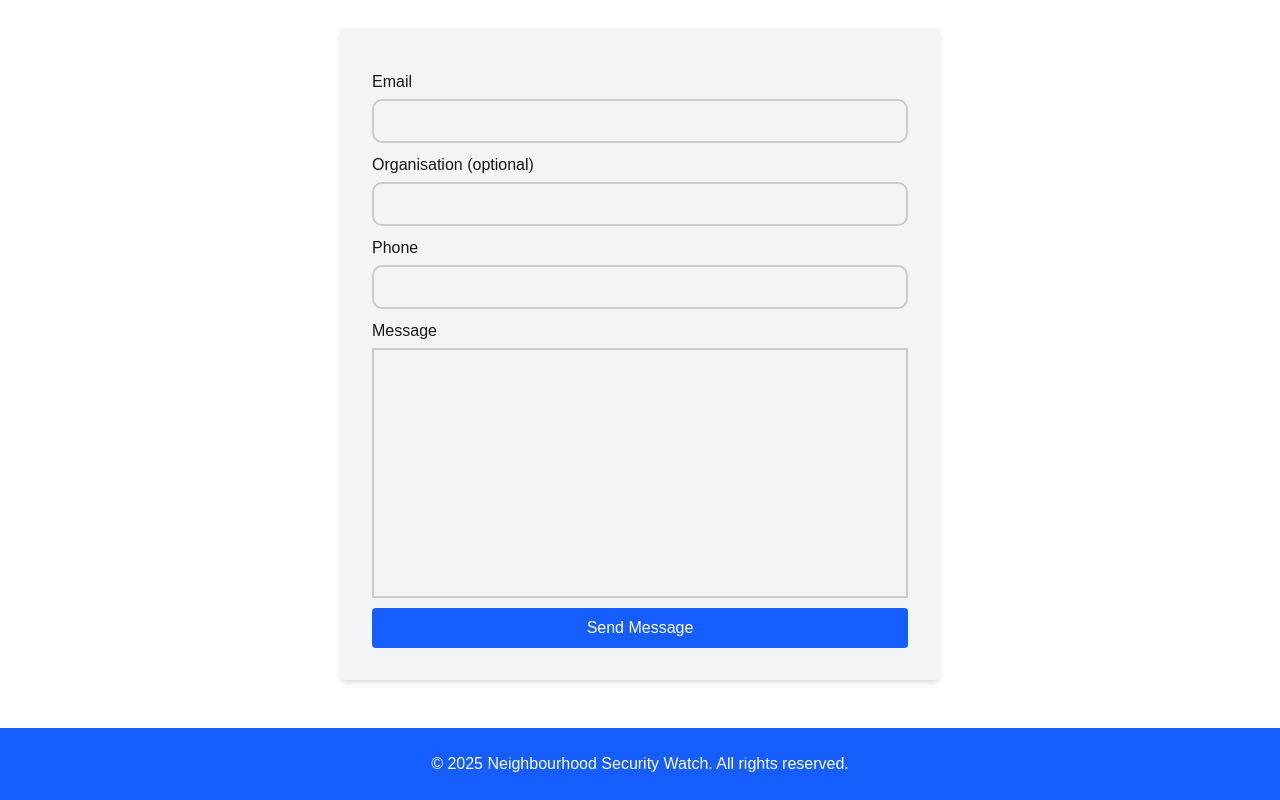
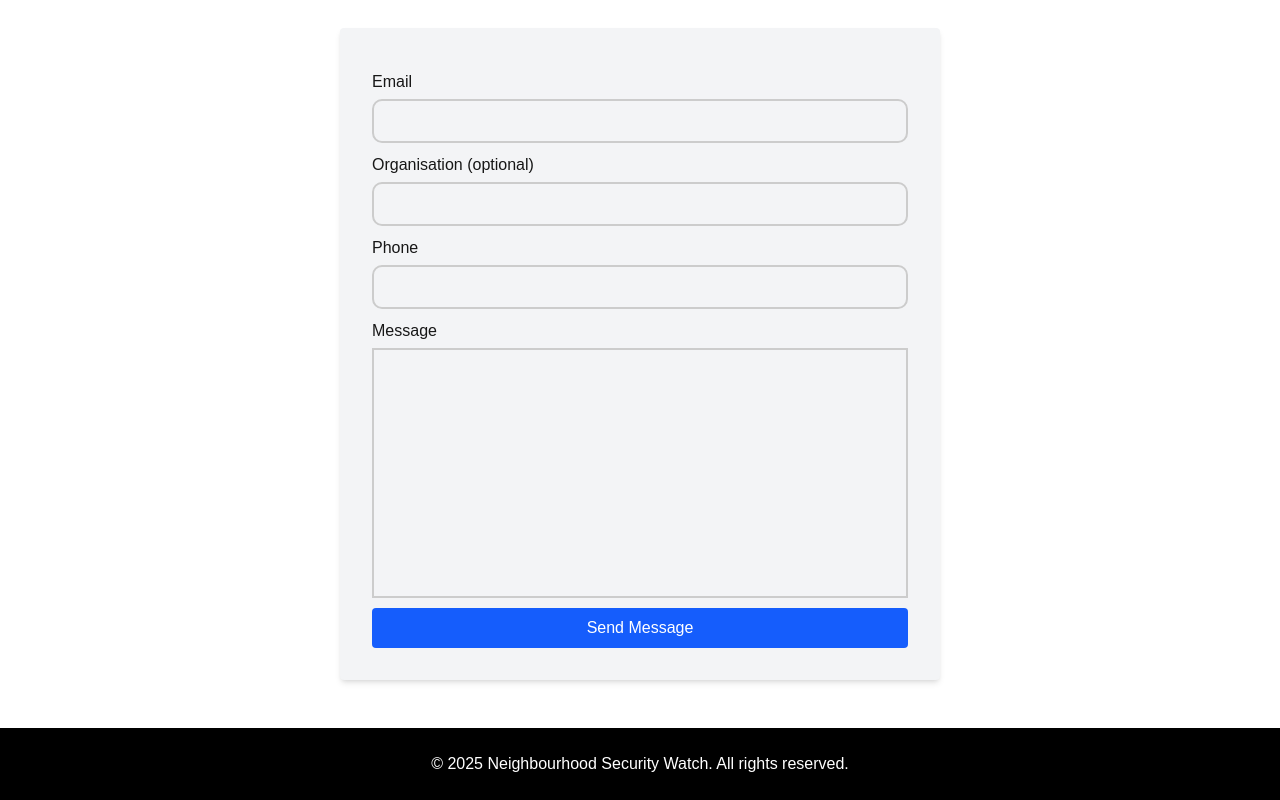
Before and after one commit to Stackarius/neighbor_security, a Next.js app: page / in a window 1280 px wide. Shown: the part 1688-2488 px from the top of the page. Built offline with nearby package versions, Linux system fonts and the light colour scheme; no server answers.

Commit message:
feat: change footer bg-color to black

```diff
--- a/src/app/page.jsx
+++ b/src/app/page.jsx
@@ -67,7 +67,7 @@ export default function Home() {
     <main className="w-full">
       {/* Hero Section */}
       <div
-        className="relative h-[100vh] bg-cover bg-center"
+        className="relative h-[100vh] bg-cover bg-center bg-fixed"
         style={{ backgroundImage: "url('/hands.jpg')" }}
       >
         {/*  */}
@@ -199,7 +199,7 @@ export default function Home() {
       </motion.section>
 
       {/* Footer */}
-      <footer className="bg-blue-600 text-white py-6 text-center mt-12">
+      <footer className="bg-black text-white py-6 text-center mt-12">
         <p>
           &copy; {new Date().getFullYear()} Neighbourhood Security Watch. All
           rights reserved.
```
